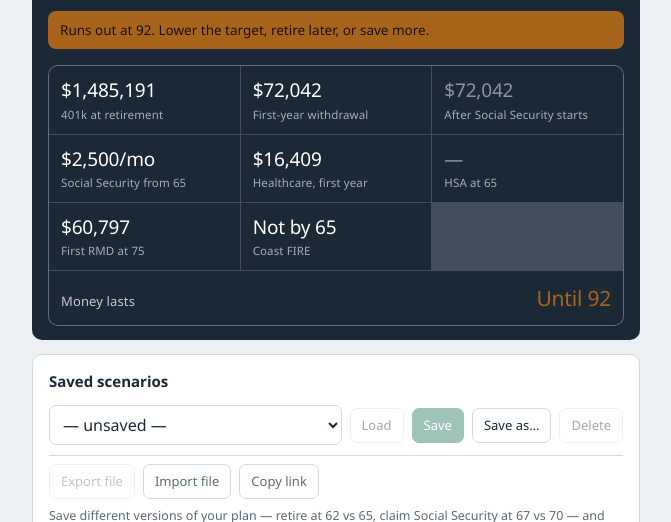
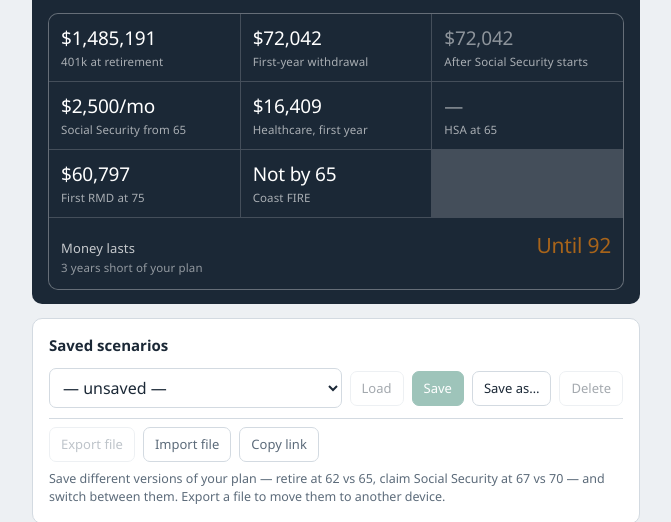
Before and after one commit to jbexten89/Retirement-Planner, a plain HTML site: page index.html in a window 1280 px wide. Shown: the part 278-800 px from the top of the page, without its empty margins (304-975 px from the left). Drawn offline with Linux system fonts and the light colour scheme.

Commit message:
Drop the verdict banner; fold its one useful figure into the Money lasts row
Co-Authored-By: Claude Fable 5.1 <noreply@anthropic.com>
Claude-Session: https://claude.ai/code/session_01JGT3L3UfPGThAH1zzsTL9V

```diff
--- a/index.html
+++ b/index.html
@@ -61,13 +61,11 @@
   .hero .pill::before{content:'';width:7px;height:7px;border-radius:50%;background:currentColor}
   .hero .pill.warn{color:var(--amber)}
   .hero .sub{font-size:14px;opacity:.78;margin:10px 0 0;line-height:1.4}
-  .hero .verdict{margin:14px 0 0;padding:10px 12px;border-radius:8px;font-size:13.5px;font-weight:500;line-height:1.4}
-  .verdict.ok{background:var(--hero-chip);opacity:.9}
-  .verdict.warn{background:var(--amber);color:#1B1206}
   .hero .stats{display:grid;grid-template-columns:1fr 1fr;gap:1px;background:var(--hero-line);border:1px solid var(--hero-line);border-radius:10px;overflow:hidden;margin-top:16px}
   .hero .stats div{background:var(--hero);padding:11px 12px 10px;min-width:0}
   .hero .stats div.wide{grid-column:1/-1;display:flex;justify-content:space-between;align-items:baseline;gap:12px;padding:12px 12px}
   .hero .stats div.wide span{font-size:13px;opacity:.75}
+  .hero .stats div.wide em{display:block;font-style:normal;font-size:11.5px;opacity:.7;margin-top:2px}
   .hero .stats div.wide b{font-size:21px}
   .hero .stats b{display:block;font-size:19px;font-weight:500;letter-spacing:-.01em;white-space:nowrap;overflow:hidden;text-overflow:ellipsis}
   .hero .stats span{display:block;font-size:11.5px;opacity:.62;margin-top:2px;letter-spacing:.01em}
@@ -128,7 +126,6 @@
     <div class="leadrow"><p class="lead">First-year withdrawal rate</p><span class="pill" id="pill"></span></div>
     <div class="big"><span id="rate">—</span><small>of the 401k, per year</small></div>
     <p class="sub" id="rateSub"></p>
-    <div class="verdict ok" id="verdict"></div>
     <div class="stats">
       <div><b id="balRet">—</b><span>401k at retirement</span></div>
       <div><b id="wdRet">—</b><span>First-year withdrawal</span></div>
@@ -138,7 +135,7 @@
       <div><b id="hsaRet">—</b><span id="hsaRetLbl">HSA at retirement</span></div>
       <div><b id="rmdFirst">—</b><span id="rmdFirstLbl">First RMD</span></div>
       <div><b id="coastAge">—</b><span>Coast FIRE</span></div>
-      <div id="lastsTile" class="wide"><span>Money lasts</span><b id="lasts">—</b></div>
+      <div id="lastsTile" class="wide"><span>Money lasts<em id="lastsNote"></em></span><b id="lasts">—</b></div>
     </div>
   </section>
 
@@ -472,11 +469,11 @@ const SD=[["3301","Ada EVSD","Hardin, Hancock",0.015,"T"],["2301","Amanda-Clearc
 
     $('coastTable').innerHTML=cr.map(r=>`<tr><td class="${r[2]}">${r[0]}</td><td class="${r[2]}">${r[1]}</td></tr>`).join('');
     $('lasts').textContent=lastsAge?`Until ${lastsAge}`:`To ${endAge}+`;
-    const v=$('verdict');
-    const pill=$('pill'), lt=$('lastsTile');
-    if(lastsAge){ v.className='verdict warn'; v.textContent=`Runs out at ${lastsAge}. Lower the target, retire later, or save more.`; pill.className='pill warn'; pill.textContent='Falls short'; lt.className='wide warn'; }
-    else if(rate<=0.04){ pill.className='pill'; pill.textContent='On track'; lt.className='wide hl'; v.className='verdict ok'; v.textContent=`Under the 4% guideline. Left at ${endAge}: ${fmt(endBal+endSide)} in ${new Date().getFullYear()+Math.round(endAge-age)} dollars${endSide>0?` (${fmt(endSide)} of it in the taxable account)`:''}.`; }
-    else { pill.className='pill warn'; pill.textContent='Thin margin'; lt.className='wide'; v.className='verdict warn'; v.textContent=`Above the 4% guideline, but lasts to ${endAge} at these assumptions. Little margin for a bad early market.`; }
+    const pill=$('pill'), lt=$('lastsTile'), ln=$('lastsNote'), endYear=new Date().getFullYear()+Math.round(endAge-age);
+    if(lastsAge){ pill.className='pill warn'; pill.textContent='Falls short'; lt.className='wide warn'; ln.textContent=`${endAge-lastsAge} year${endAge-lastsAge===1?'':'s'} short of your plan`; }
+    else { ln.textContent=`${fmt(endBal+endSide)} left at ${endAge}, in ${endYear} dollars${endSide>0?` (${fmt(endSide)} in the taxable account)`:''}`;
+      if(rate<=0.04){ pill.className='pill'; pill.textContent='On track'; lt.className='wide hl'; }
+      else { pill.className='pill warn'; pill.textContent='Thin margin'; lt.className='wide'; } }
 
     // RMD table
     const rr=[[`RMD age (born ${birthYear})`,String(rmdAge),'']];
```
